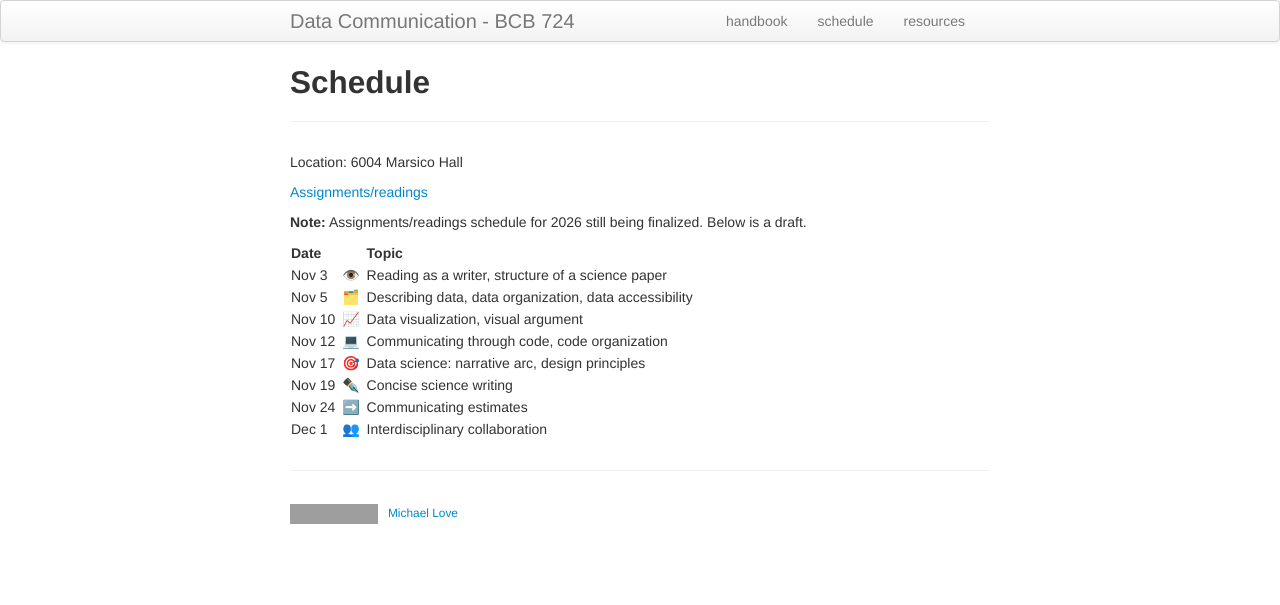
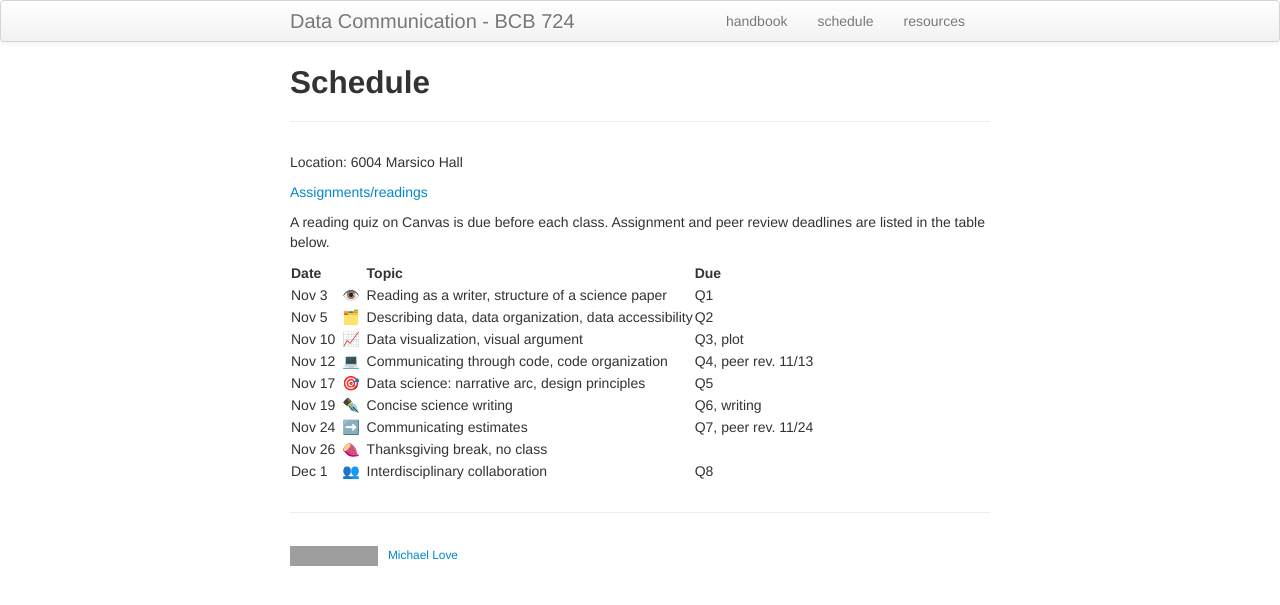
Before and after one commit to biodatascience/datacomm, a Jekyll site: the page built from schedule.md, in a window 1280 px wide. Shown: the top 605 px of the page. Built offline with Jekyll 4.4.1, drawn with Linux system fonts in a browser that asks for light colours; grey boxes are pictures that could not be loaded.

Commit message:
add due dates to schedule, use jekyll 4 in Gemfile
Co-Authored-By: Claude Sonnet 5.5 <noreply@anthropic.com>
Claude-Session: https://claude.ai/code/session_014VVM8RTnmSu2o51BuYbNU2

```diff
--- a/Gemfile
+++ b/Gemfile
@@ -1,4 +1,4 @@
-gem 'github-pages'
 source 'https://rubygems.org'
 
+gem "jekyll", "~> 4.4"
 gem "webrick", "~> 1.7"
--- a/schedule.md
+++ b/schedule.md
@@ -7,15 +7,17 @@ Location: 6004 Marsico Hall
 
 [Assignments/readings](https://docs.google.com/spreadsheets/d/1yg4LUYnHQ5A9KbaC08t0Z9FL6Q-Mc-tabcO4cVwTZ38/edit?gid=0#gid=0)
 
-**Note:** Assignments/readings schedule for 2026 still being finalized. Below is a draft.
+A reading quiz on Canvas is due before each class. Assignment and peer
+review deadlines are listed in the table below.
 
-| Date   | &nbsp;&nbsp;&nbsp;&nbsp;&nbsp;&nbsp;&nbsp; | Topic |
-| :----- | :--: | :---- |
-| Nov 3  | 👁️  | Reading as a writer, structure of a science paper |
-| Nov 5  | 🗂️  | Describing data, data organization, data accessibility |
-| Nov 10 | 📈 | Data visualization, visual argument |
-| Nov 12 | 💻 | Communicating through code, code organization |
-| Nov 17 | 🎯 | Data science: narrative arc, design principles |
-| Nov 19 | ✒️  | Concise science writing |
-| Nov 24 | ➡️  | Communicating estimates |
-| Dec 1  | 👥 | Interdisciplinary collaboration |
+| Date   | &nbsp;&nbsp;&nbsp;&nbsp;&nbsp;&nbsp;&nbsp; | Topic | Due |
+| :----- | :--: | :---- | :---- |
+| Nov 3  | 👁️  | Reading as a writer, structure of a science paper | Q1 |
+| Nov 5  | 🗂️  | Describing data, data organization, data accessibility | Q2 |
+| Nov 10 | 📈 | Data visualization, visual argument | Q3, plot |
+| Nov 12 | 💻 | Communicating through code, code organization | Q4, peer rev. 11/13 |
+| Nov 17 | 🎯 | Data science: narrative arc, design principles | Q5 |
+| Nov 19 | ✒️  | Concise science writing | Q6, writing |
+| Nov 24 | ➡️  | Communicating estimates | Q7, peer rev. 11/24 |
+| Nov 26 | 🍠 | Thanksgiving break, no class | |
+| Dec 1  | 👥 | Interdisciplinary collaboration | Q8 |
```
